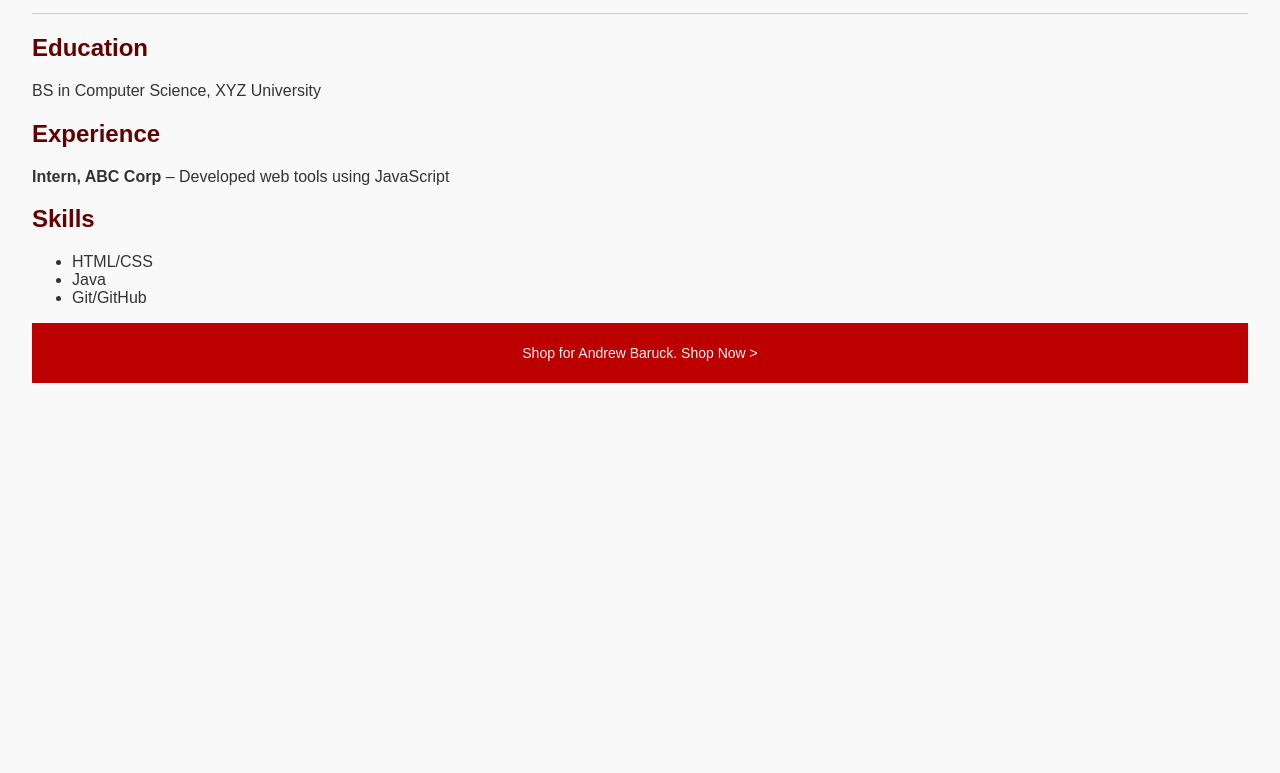
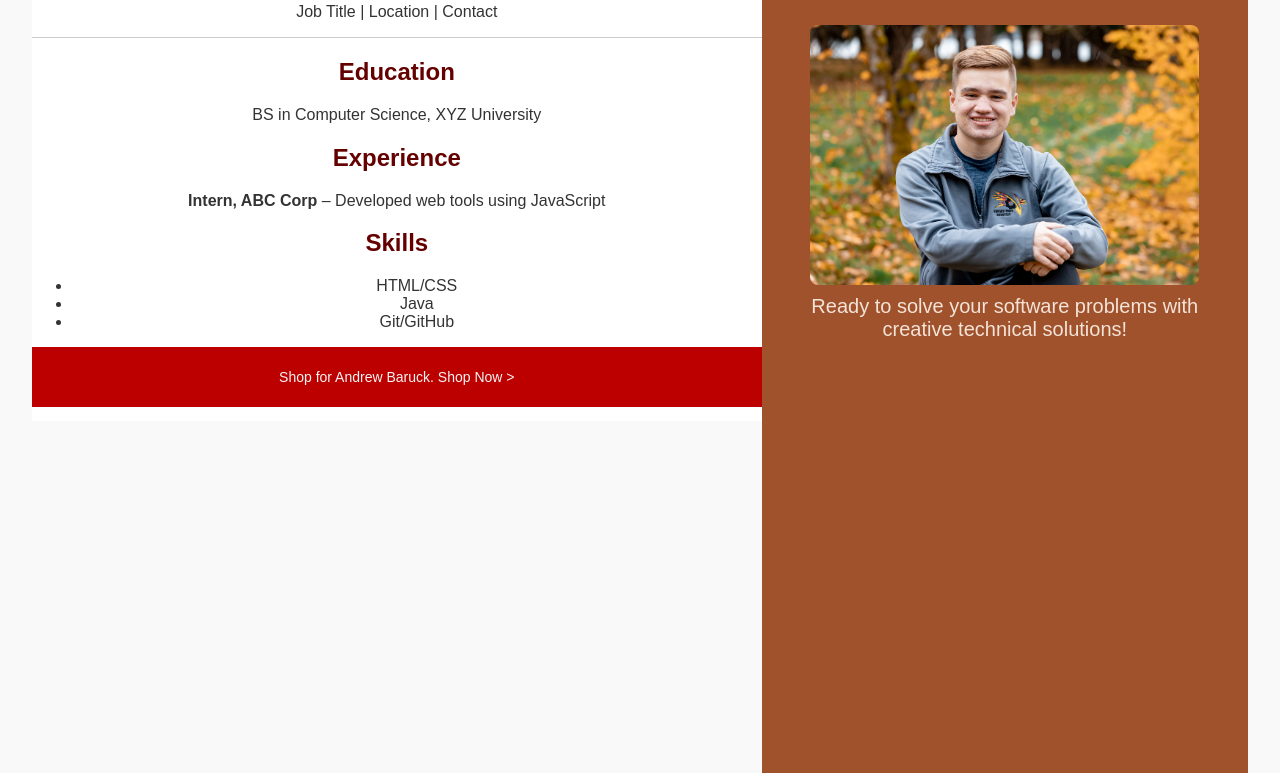
Before and after one commit to AndrewBaruck/HireAndrewBaruck.github.io, a plain HTML site: page index.html in a window 1280 px wide. Shown: the part 294-1067 px from the top of the page. Before the commit the page ends 800 px from the top, so only its background shows below. Drawn offline with Linux system fonts and the light colour scheme; a web font is replaced by a local one.

Commit message:
more learning

```diff
--- a/index.html
+++ b/index.html
@@ -7,11 +7,62 @@
     <meta charset="UTF-8">
     <title>Hire Andrew!</title>
     <link rel="stylesheet" href="style.css">
+    <link rel="stylesheet" href="https://use.typekit.net/zjh8kcm.css">
+
+    <style>
+        .left{
+            width: 40%;
+            height: 1000px;
+            float: right;
+            text-align: center;
+            background: sienna;
+            display: inline-block;
+            vertical-align: top;
+        }
+        .right{
+            width: 60%;
+            height: 100%;
+            float: left;
+            text-align: center;
+            background: white;
+            display: inline-block;
+            vertical-align: top;
+        }
+        .abaruck{
+            width: 80%;
+            border-radius: 8px;
+            vertical-align: middle;
+            horiz-align: center;
+            margin-top: 200px;
+            display: block;
+            margin-left: 10%;
+            margin-right: 10%;
+        }
+
+        .righttext{
+            text-align: center;
+            margin-top: 10px;
+            width: 80%;
+            horiz-align: center;
+            margin-left: 10%;
+            margin-right: 10%;
+            font-family: "neue-haas-grotesk-display", sans-serif;
+            font-weight: 200;
+            font-style: normal;
+            font-size: 20px;
+            color: #F4E3D7;
+
+        }
+    </style>
 
 </head>
 <body>
+<div class="header">
     <button class="subscribebutton">Hello</button>
     <button class="joinbutton">Join supercalifragilisticexpialodocious</button>
+</div>
+<div class="right">
+
     <p class="paragraph">This is a paragraph of text</p>
     <a href="https://youtube.com/">Link to YT</a>
     <header>
@@ -41,5 +92,17 @@
         Shop for Andrew Baruck. <span class="underline">Shop Now &#62;</span>
     </p>
 
+</div>
+<div class="left">
+    <p>
+        Lorem ipsum dolor sit amet, consectetur adipiscing elit, sed do eiusmod tempor
+    </p>
+    <div>
+        <img src="abaruck.JPEG" class="abaruck">
+        <p class="righttext">Ready to solve your software problems with creative technical solutions!</p>
+
+    </div>
+</div>
+
 </body>
 </html>
```
Also changed, not shown: abaruck.JPEG (added). Lines whose indentation alone changed are shown as unchanged.
